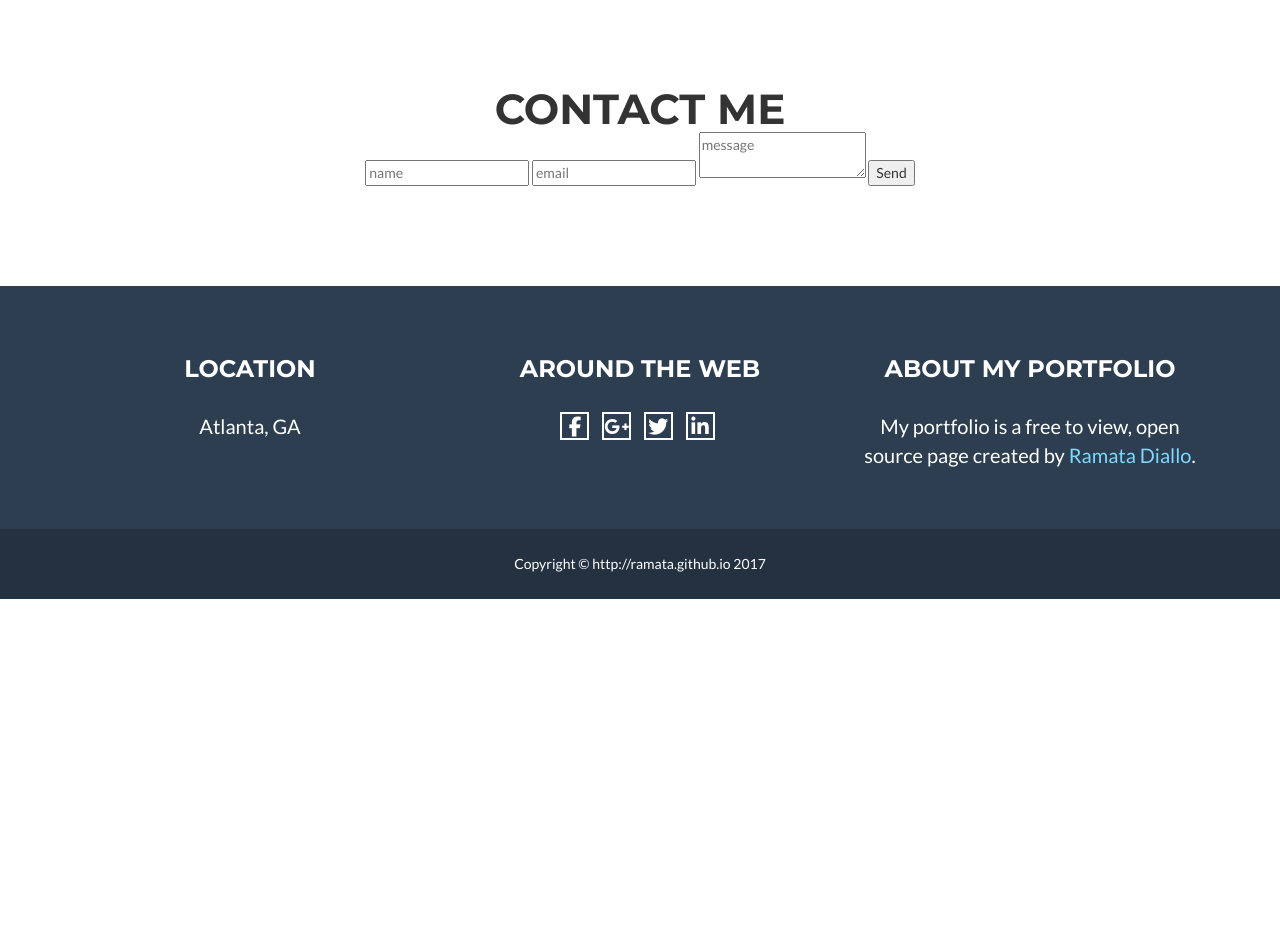
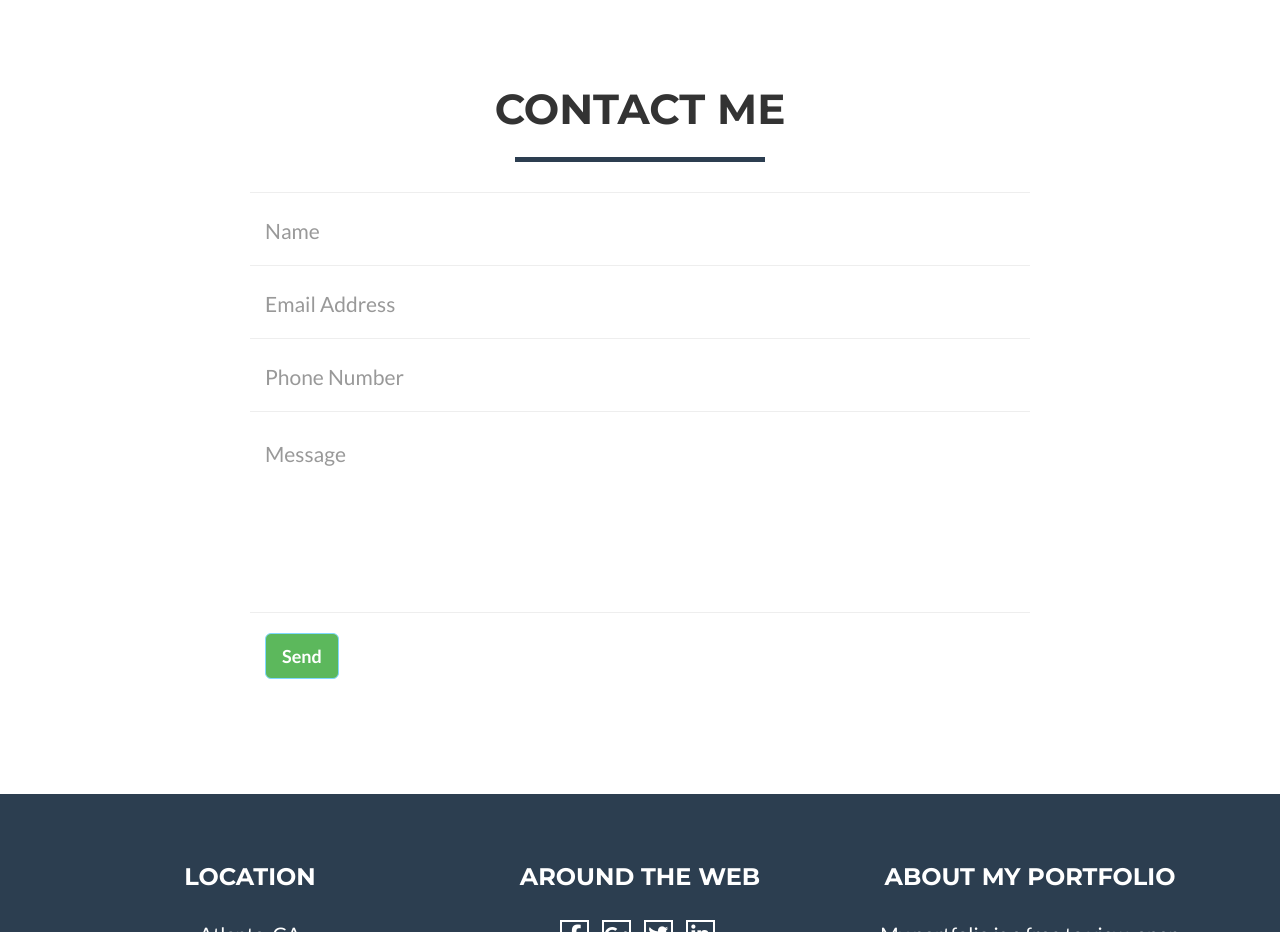
Before and after one commit to ramata/ramata.github.io, a website: page index.html in a window 1280 px wide. Shown: the part 2480-3412 px from the top of the page. Before the commit the page ends 3079 px from the top, so only its background shows below. Drawn offline with nearby package versions, Linux system fonts and the light colour scheme; files whose address does not match are found by name.

Commit message:
Contact form fixed

```diff
--- a/index.html
+++ b/index.html
@@ -183,12 +183,49 @@
             <div class="row">
                 <div class="col-lg-12 text-center">
                     <h2>Contact Me</h2>
+                    <hr class="star-primary">
+               </div>
+           </div>
+           <div class="row">
+               <div class="col-lg-8 col-lg-offset-2">
                     <form action="https://formspree.io/rama.diallo@gmail.com" method="POST">
-                      <input type="text" name="name" placeholder = "name">
-                      <input type="email" name="_replyto" placeholder = "email">
-                      <textarea name="message" placeholder = "message"></textarea>
-                      <input type="submit" value="Send">
-                    </form>
+                      <form name="sentMessage" id="contactForm" novalidate  action="https://formspree.io/rama.diallo@gmail.com" method="POST">
+                       <div class="row control-group">
+                           <div class="form-group col-xs-12 floating-label-form-group controls">
+                               <label>Name</label>
+                               <input type="text" class="form-control" placeholder="Name" id="name" required data-validation-required-message="Please enter your name.">
+                               <p class="help-block text-danger"></p>
+                           </div>
+                       </div>
+                       <div class="row control-group">
+                           <div class="form-group col-xs-12 floating-label-form-group controls">
+                               <label>Email Address</label>
+                               <input type="email" class="form-control" placeholder="Email Address" id="email" required data-validation-required-message="Please enter your email address.">
+                               <p class="help-block text-danger"></p>
+                           </div>
+                       </div>
+                       <div class="row control-group">
+                           <div class="form-group col-xs-12 floating-label-form-group controls">
+                               <label>Phone Number</label>
+                               <input type="tel" class="form-control" placeholder="Phone Number" id="phone" required data-validation-required-message="Please enter your phone number.">
+                               <p class="help-block text-danger"></p>
+                           </div>
+                       </div>
+                       <div class="row control-group">
+                           <div class="form-group col-xs-12 floating-label-form-group controls">
+                               <label>Message</label>
+                               <textarea rows="5" class="form-control" placeholder="Message" id="message" required data-validation-required-message="Please enter a message."></textarea>
+                               <p class="help-block text-danger"></p>
+                           </div>
+                       </div>
+                       <br>
+                       <div id="success"></div>
+                       <div class="row">
+                           <div class="form-group col-xs-12">
+                               <button type="submit" class="btn btn-success btn-lg">Send</button>
+                           </div>
+                       </div>
+                   </form>
                 </div>
             </div>
         </div>
```
